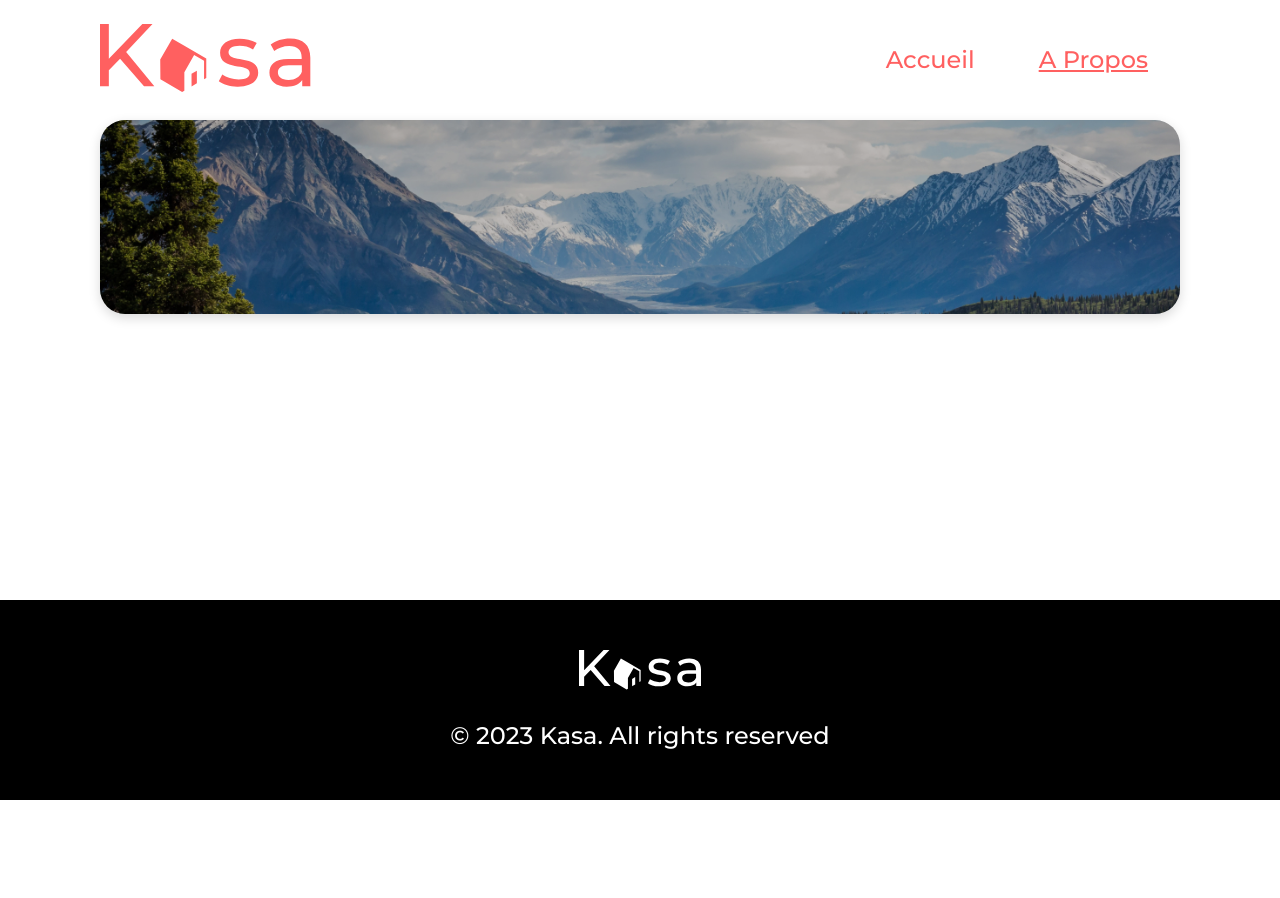
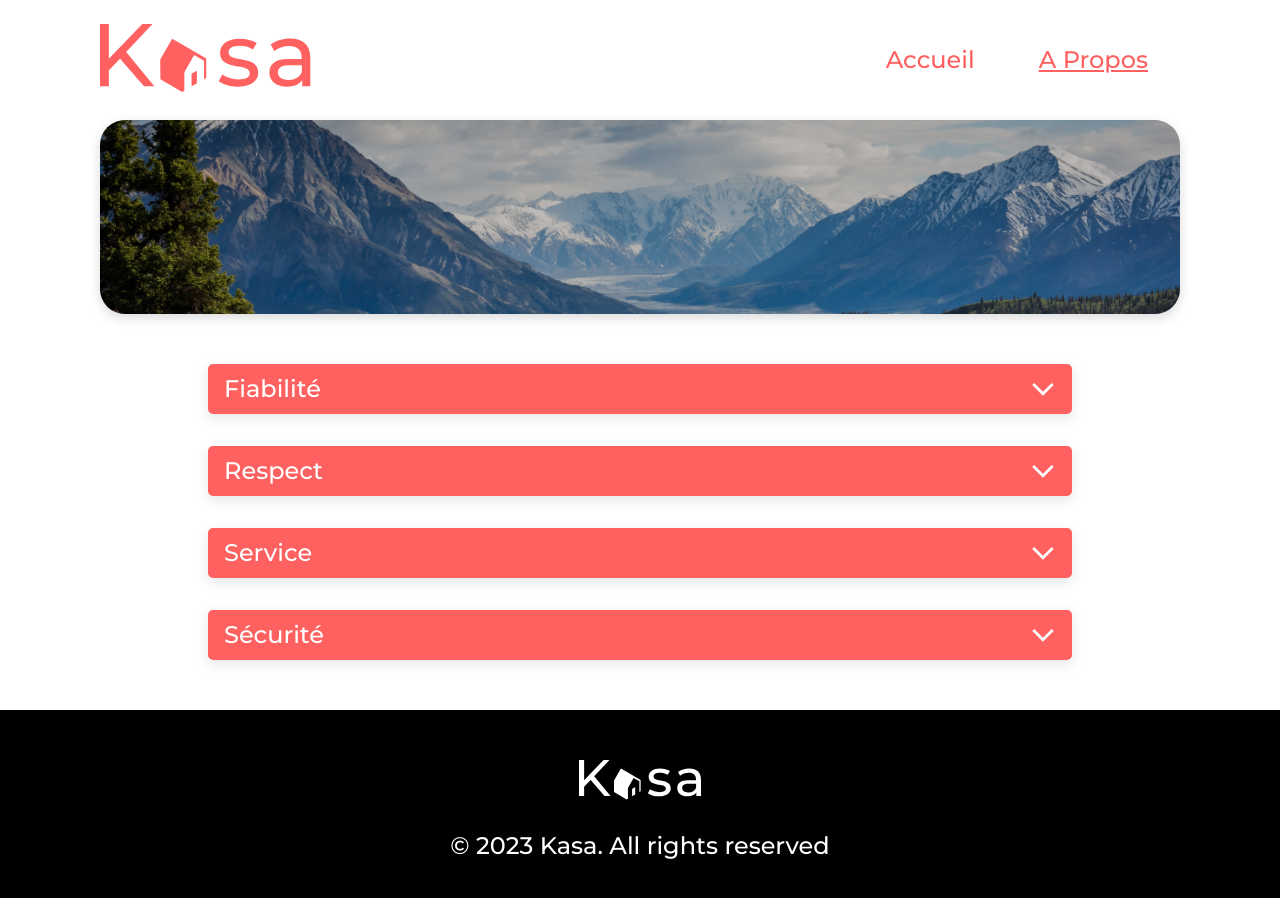
Before and after one commit to boysers/oc-kasa, a React (Create React App) app: page /about in a window 1280 px wide. Shown: the top 898 px of the page. Before the commit the page ends 800 px from the top, so only its background shows below. Built offline with nearby package versions, Linux system fonts and the light colour scheme.

Commit message:
feat(page): add about

```diff
--- a/src/assets/sass/base/_typography.scss
+++ b/src/assets/sass/base/_typography.scss
@@ -40,13 +40,6 @@ h6 {
   font-weight: 500;
 }
 
-p {
-  font: {
-    weight: 400;
-    size: 18px;
-  }
-}
-
 a {
   color: $text-color;
 }
--- /dev/null
+++ b/src/assets/sass/components/_collapse.scss
@@ -0,0 +1,44 @@
+.Collapse {
+  @include box-shadow(0.1);
+
+  &__main {
+    background-color: #f6f6f6;
+    padding: 16px;
+    border-radius: 0 0 5px 5px;
+    font-size: 24px;
+
+    margin-top: -5px;
+  }
+
+  &-header {
+    cursor: pointer;
+
+    background-color: #ff6060;
+    color: #ffffff;
+
+    display: flex;
+    justify-content: space-between;
+    align-items: center;
+
+    padding: 0 16px;
+
+    border-radius: 5px;
+
+    height: 50px;
+
+    &__title {
+      font-size: 24px;
+    }
+
+    &__arrow {
+      height: 26px;
+      width: 26px;
+
+      transition: transform 200ms;
+
+      &--rotate {
+        transform: rotate(180deg);
+      }
+    }
+  }
+}
--- a/src/assets/sass/main.scss
+++ b/src/assets/sass/main.scss
@@ -10,6 +10,8 @@
 @import 'layouts/boxHeaderImage';
 
 @import 'components/card';
+@import 'components/collapse';
 
 @import 'pages/home';
 @import 'pages/about';
+@import 'pages/notfound';
--- a/src/assets/sass/pages/_about.scss
+++ b/src/assets/sass/pages/_about.scss
@@ -1,3 +1,12 @@
 .About {
   @include margin-height-section;
+
+  &__container {
+    display: flex;
+    flex-direction: column;
+    gap: 2rem;
+
+    max-width: 80%;
+    margin: 0 auto;
+  }
 }
--- a/src/assets/sass/utils/_mixins.scss
+++ b/src/assets/sass/utils/_mixins.scss
@@ -11,8 +11,8 @@
   @content;
 }
 
-@mixin box-shadow {
-  box-shadow: rgba(0, 0, 0, 0.15) 0px 4px 12px;
+@mixin box-shadow($opacity: 0.15) {
+  box-shadow: rgba(0, 0, 0, $opacity) 0px 4px 12px;
 }
 
 @mixin box-opacity($opacity: 0.25) {
@@ -30,7 +30,7 @@
 
 @mixin margin-height-section {
   & > section {
-    margin: 50px 0;
+    margin: 50px auto;
 
     &:nth-child(1) {
       margin-top: 0;
--- a/src/components/Collapse.jsx
+++ b/src/components/Collapse.jsx
@@ -0,0 +1,29 @@
+import { useState } from 'react';
+import iconArrow from '../assets/images/icon/arrow_back_ios-24px.svg';
+
+function Collapse({ title, children }) {
+  const [isToggle, setIsToggle] = useState(false);
+
+  const handleChange = () => {
+    setIsToggle((prev) => !prev);
+  };
+
+  const rotateArrow = isToggle ? 'Collapse-header__arrow--rotate' : '';
+  const classNameArrow = `Collapse-header__arrow ${rotateArrow}`;
+
+  const translateMain = isToggle ? 'Collapse__main--active' : '';
+  const classNameMain = `Collapse__main ${translateMain}`;
+
+  return (
+    <article className="Collapse">
+      <div className="Collapse-header" onClick={handleChange}>
+        <h2 className="Collapse-header__title">{title}</h2>
+        <img className={classNameArrow} src={iconArrow} alt="arrow icon" />
+      </div>
+
+      {isToggle && <div className={classNameMain}>{children}</div>}
+    </article>
+  );
+}
+
+export default Collapse;
--- /dev/null
+++ b/src/components/index.js
@@ -0,0 +1,2 @@
+export { default as Card } from './Card';
+export { default as Collapse } from './Collapse';
--- a/src/pages/About.jsx
+++ b/src/pages/About.jsx
@@ -1,4 +1,5 @@
 import backgroundImg from '../assets/images/background/kalen-emsley-Bkci_8qcdvQ-unsplash.jpg';
+import { Collapse } from '../components';
 
 function About() {
   return (
@@ -11,6 +12,37 @@ function About() {
         />
         <div className="fullwidth-image__container"></div>
       </section>
+
+      <section className='About__container'>
+        <Collapse title="Fiabilité">
+          <p>
+            Les annonces postées sur Kasa garantissent une fiabilité totale. Les
+            photos sont conformes aux logements, et toutes les informations sont
+            régulièrement vérifiées par nos équipes.
+          </p>
+        </Collapse>
+
+        <Collapse title="Respect">
+          La bienveillance fait partie des valeurs fondatrices de Kasa. Tout
+          comportement discriminatoire ou de perturbation du voisinage
+          entraînera une exclusion de notre plateforme.
+        </Collapse>
+
+        <Collapse title="Service">
+          Nos équipes se tiennent à votre disposition pour vous fournir une
+          expérience parfaite. N'hésitez pas à nous contacter si vous avez la
+          moindre question.
+        </Collapse>
+
+        <Collapse title="Sécurité">
+          La sécurité est la priorité de Kasa. Aussi bien pour nos hôtes que
+          pour les voyageurs, chaque logement correspond aux critères de
+          sécurité établis par nos services. En laissant une note aussi bien à
+          l'hôte qu'au locataire, cela permet à nos équipes de vérifier que les
+          standards sont bien respectés. Nous organisons également des ateliers
+          sur la sécurité domestique pour nos hôtes.
+        </Collapse>
+      </section>
     </div>
   );
 }
--- a/src/pages/Home.jsx
+++ b/src/pages/Home.jsx
@@ -1,5 +1,5 @@
-import Card from '../components/Card';
 import { getLogementsForHomePage } from '../services';
+import { Card } from '../components';
 import backgroundImg from '../assets/images/background/eric-muhr-P_XxsdVgtpQ-unsplash.jpg';
 
 function Home() {
```
Also changed, not shown: src/assets/images/icon/arrow_back_ios-24px.svg (added), src/assets/sass/pages/_notfound.scss (added).
